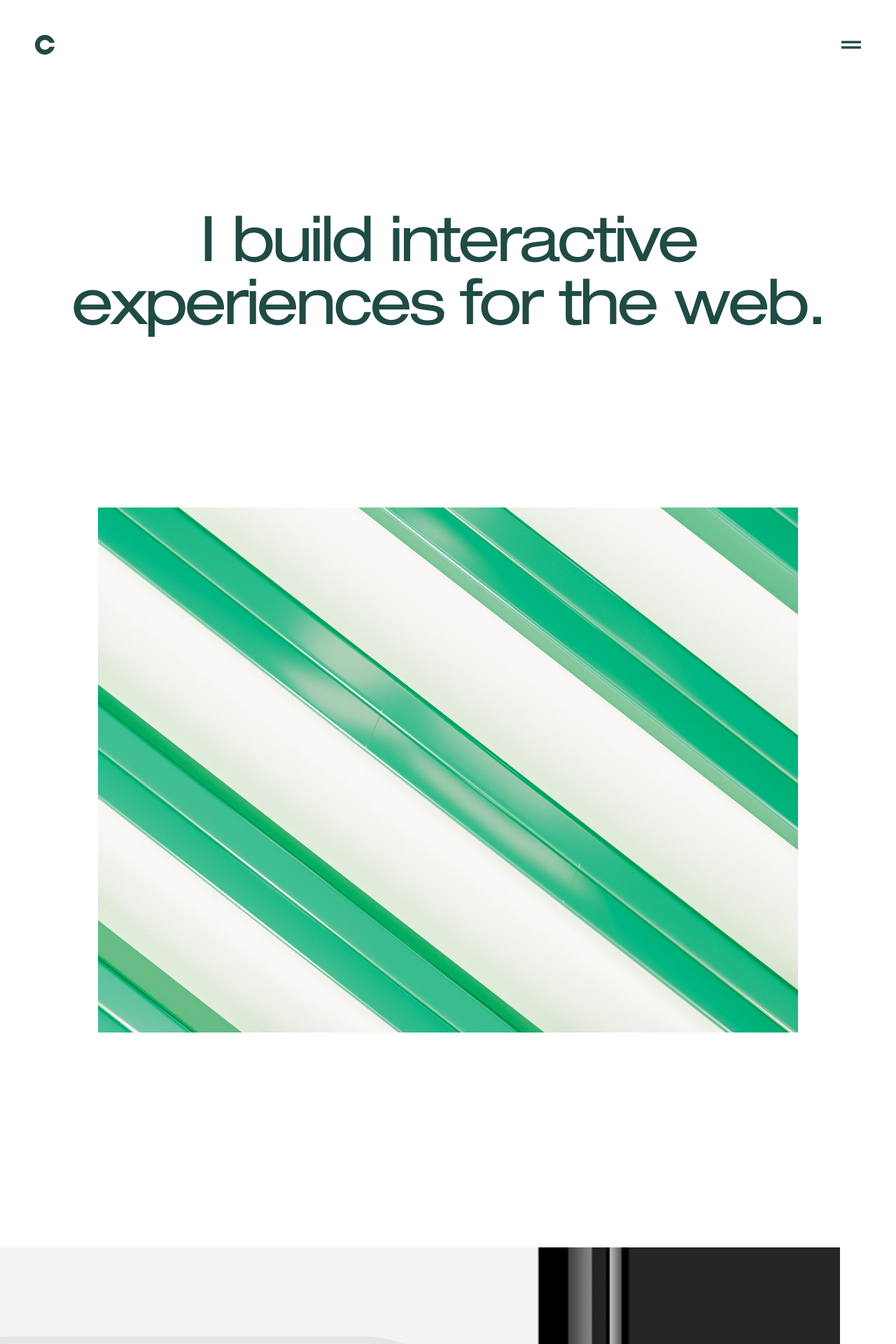
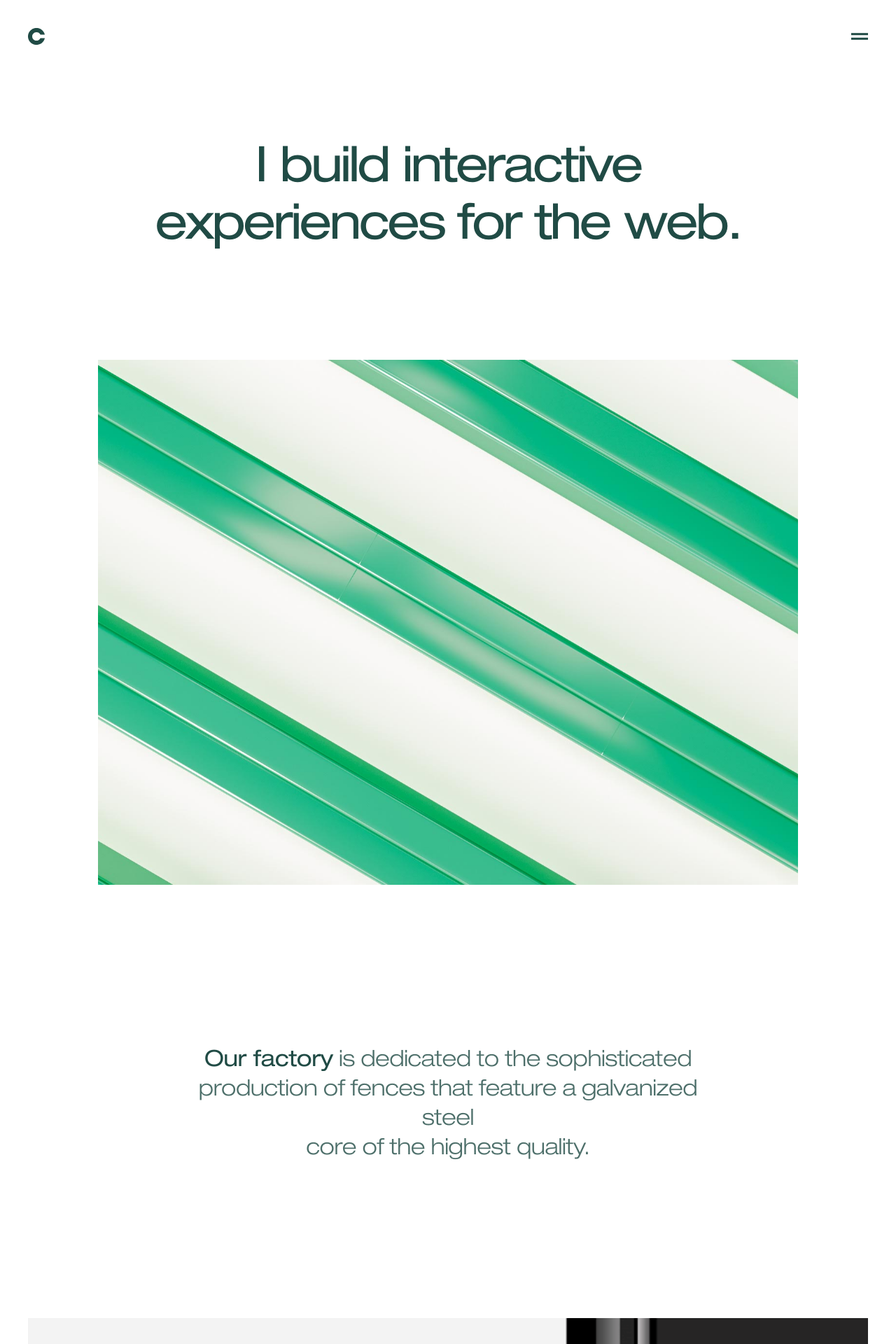
Before and after one commit to camcgreen/portfolio, a Next.js app: page / in a window 1280 px wide. Shown: the top 1920 px of the page at 70% size. Built offline with nearby package versions, Linux system fonts and the light colour scheme.

Commit message:
Make first section responsive

```diff
--- /dev/null
+++ b/app/components/about.tsx
@@ -0,0 +1,26 @@
+'use client'
+
+import React, { useEffect } from 'react'
+import { animateSplitText } from '@/utils/animations'
+import styles from '../styles/about.module.scss'
+
+const About = () => {
+  useEffect(() => {
+    animateSplitText('.aboutText', '#about')
+  }, [])
+  return (
+    <section className={styles.about} id='about'>
+      {/* <h2>
+        <span>I'm Cameron</span> and I'm a developer based in sunny Manchester,
+        UK. I've worked with a wide range of clients
+      </h2> */}
+      <h2 className='aboutText'>
+        <span>Our factory</span> is dedicated to the sophisticated production of
+        fences that feature a galvanized steel core of the highest quality.
+      </h2>
+      <img src='/images/1.png' alt='' />
+    </section>
+  )
+}
+
+export default About
--- a/app/components/header.tsx
+++ b/app/components/header.tsx
@@ -15,25 +15,22 @@ const Header = () => {
       type: 'chars, words, lines',
       linesClass: 'line-parent',
     })
-    gsap.from(split.lines, {
+    gsap.from(split.chars, {
+      delay: 0,
       duration: 2,
+      x: -200,
       y: 200,
+      skewX: 50,
       ease: 'power4.out',
       stagger: {
-        amount: 0.3,
+        amount: 0.5,
       },
     })
   }, [])
   return (
     <header className={styles.header}>
       <h1 id='split'>
-        I build interactive{' '}
-        {/* <img
-          src='https://encrypted-tbn3.gstatic.com/licensed-image?q=tbn:ANd9GcSmu5XUvpDP0zc-LlTqVH1namBVv3nPbzYKFokoSOO3o4wOKkmxaoyXVc0mEusL7mdvDaI5_qMBt67stt0'
-          alt=''
-          className={styles.img}
-        /> */}
-        <br />
+        I build interactive <br />
         experiences for the web.
       </h1>
       <img src='/images/hero.jpeg' alt='' />
--- a/app/components/projects.tsx
+++ b/app/components/projects.tsx
@@ -1,32 +1,35 @@
 'use client'
 
 import React, { useEffect } from 'react'
-import { gsap } from 'gsap'
-import { ScrollTrigger } from 'gsap/dist/ScrollTrigger'
-import { SplitText } from 'gsap/dist/SplitText'
+import { animateSplitText } from '@/utils/animations'
 import styles from '../styles/projects.module.scss'
 
-gsap.registerPlugin(ScrollTrigger, SplitText)
-
 const Projects = () => {
-  useEffect(() => {}, [])
+  useEffect(() => {
+    animateSplitText('.projectText', '#projects')
+  }, [])
   return (
-    <section className={styles.projects}>
+    <section className={styles.projects} id='projects'>
+      {/* <h2>
+        I specialise in making apps and websites that{' '}
+        <span>look and feel good</span>.
+      </h2> */}
+      <h2 className='projectText'>
+        <span>Our products</span> are widely utilized in the construction of
+        load-bearing structures and in all types of fencing, both in the
+        industrial and private sectors.
+      </h2>
       <div>
         <img src='/images/1.png' alt='' />
-        <p>Project1</p>
+        <p>Project 1</p>
       </div>
       <div>
-        <img src='/images/1.png' alt='' />
-        <p>Project1</p>
+        <img src='/images/2.png' alt='' />
+        <p>Project 2</p>
       </div>
       <div>
-        <img src='/images/1.png' alt='' />
-        <p>Project1</p>
-      </div>
-      <div>
-        <img src='/images/1.png' alt='' />
-        <p>Project1</p>
+        <img src='/images/3.png' alt='' />
+        <p>Project 3</p>
       </div>
     </section>
   )
--- a/app/page.tsx
+++ b/app/page.tsx
@@ -7,6 +7,7 @@ import { ScrollSmoother } from 'gsap/dist/ScrollSmoother'
 import Header from './components/header'
 import Projects from './components/projects'
 import styles from './styles/page.module.scss'
+import About from './components/about'
 
 gsap.registerPlugin(ScrollTrigger, ScrollSmoother)
 
@@ -22,6 +23,7 @@ export default function Home() {
   return (
     <main>
       <Header />
+      <About />
       <Projects />
     </main>
   )
--- /dev/null
+++ b/app/styles/about.module.scss
@@ -0,0 +1,5 @@
+@use './variables' as variables;
+
+.about {
+
+}
--- a/app/styles/globals.scss
+++ b/app/styles/globals.scss
@@ -25,16 +25,59 @@ a {
 
 h1 {
   letter-spacing: -0.05em;
-  line-height: 90px;
   font-weight: 500;
-  font-size: 90px;
+  font-size: 30px;
+  max-width: 250px;
 }
 
 section {
+  display: flex;
+  flex-direction: column;
+  align-items: center;
   letter-spacing: -0.03em;
-  line-height: 42px;
+  margin-bottom: 300px;
+  h2 {
+    color: variables.$colorSecondary;
+    font-weight: 300;
+    font-size: 32px;
+    margin-bottom: 300px;
+    max-width: 730px;
+    text-align: center;
+    line-height: 42px;
+    span {
+      color: variables.$colorPrimary;
+      font-weight: 500;
+    }
+  }
 }
+
+// section
 
 .line-parent {
   overflow: hidden;
 }
+
+@media (min-width: 768px) {
+  h1 {
+    font-size: 40px;
+    max-width: 100%;
+  }
+}
+
+@media (min-width: 1024px) {
+  h1 {
+    font-size: 60px;
+  }
+}
+
+@media (min-width: 1200px) {
+  h1 {
+    font-size: 70px;
+  }
+}
+
+@media (min-width: 1600px) {
+    h1 {
+      font-size: 80px;
+    }
+}
--- a/app/styles/header.module.scss
+++ b/app/styles/header.module.scss
@@ -1,27 +1,67 @@
 @use './variables' as variables;
 
 .header {
-  padding: 305px 0 307px;
-  width: 100%;
   display: flex;
   flex-direction: column;
   align-items: center;
-}
-
-.header h1 {
-  margin-bottom: 400px;
-  text-align: center;
-  margin-bottom: 240px;
+  h1 {
+    text-align: center;
+  }
+  img {
+    width: 100%;
+    height: 750px;
+    object-fit: cover;
+    // border-radius: variables.$borderRadiusLarge;
+  }
 }
 
 .header img {
-  width: 100%;
-  height: 750px;
-  padding: 0 140px;
-  // border-radius: variables.$borderRadiusLarge;
+
 }
 
-.img {
-  width: 2000px !important;
-  // height: 10px !important;
+.header {
+  padding: 150px 0 0 0;
+  margin-bottom: 135px;
+  h1 {
+    margin-bottom: 80px;
+  }
 }
+
+@media (min-width: 768px) {
+  .header {
+  }
+}
+
+@media (min-width: 1024px) {
+  .header {
+    padding: 200px 0 0 0;
+    margin-bottom: 150px;
+    h1 {
+      margin-bottom: 150px;
+    }
+    img {
+      padding: 0 90px;
+    }
+  }
+}
+
+@media (min-width: 1200px) {
+  .header {
+    img {
+      padding: 0 140px;
+    }
+  }
+}
+
+@media (min-width: 1600px) {
+  .header {
+    padding: 300px 0 0 0;
+    margin-bottom: 300px;
+    h1 {
+      margin-bottom: 200px;
+    }
+    img {
+      padding: 0 140px;
+    }
+  }
+}
--- a/app/styles/nav.module.scss
+++ b/app/styles/nav.module.scss
@@ -5,10 +5,42 @@
     width: 100%;
     display: flex;
     justify-content: space-between;
-    padding: 50px;
+    // padding: 50px;
+    padding: 20px;
     z-index: 10;
+    img {
+      // width: 28px;
+      width: 20px;
+    }
 }
 
-.nav img {
-  width: 28px;
+@media (min-width: 768px) {
+  .nav {
+    padding: 30px;
+    img {
+      width: 20px;
+    }
+  }
 }
+
+@media (min-width: 1024px) {
+
+}
+
+@media (min-width: 1200px) {
+  .nav {
+    padding: 40px;
+    img {
+      width: 24px;
+    }
+  }
+}
+
+@media (min-width: 1600px) {
+  .nav {
+    padding: 50px;
+    img {
+      width: 28px;
+    }
+  }
+}
--- a/app/styles/variables.scss
+++ b/app/styles/variables.scss
@@ -1,3 +1,4 @@
 $colorPrimary: #204b45;
+$colorSecondary: rgba(32, 75, 69, 0.8);
 $colorSelection: #37c89a;
 $borderRadiusLarge: 80px;
--- /dev/null
+++ b/utils/animations.ts
@@ -0,0 +1,30 @@
+import { gsap } from 'gsap'
+import { ScrollTrigger } from 'gsap/dist/ScrollTrigger'
+import { SplitText } from 'gsap/dist/SplitText'
+
+gsap.registerPlugin(ScrollTrigger, SplitText)
+
+export const animateSplitText = (
+  animateElement: string,
+  triggerElement: string
+) => {
+  const animate = document.querySelector(animateElement)
+  const split = new SplitText(animate, {
+    type: 'lines',
+    linesClass: 'line-parent',
+  })
+  gsap.from(split.lines, {
+    delay: 0,
+    duration: 2,
+    y: 80,
+    ease: 'power4.out',
+    stagger: {
+      amount: 0.2,
+    },
+    scrollTrigger: {
+      trigger: triggerElement,
+      start: 'top bottom', // when the top of the trigger hits the bottom of the screen (basically when it first comes onto the screen)
+      toggleActions: 'restart none none reverse',
+    },
+  })
+}
```
